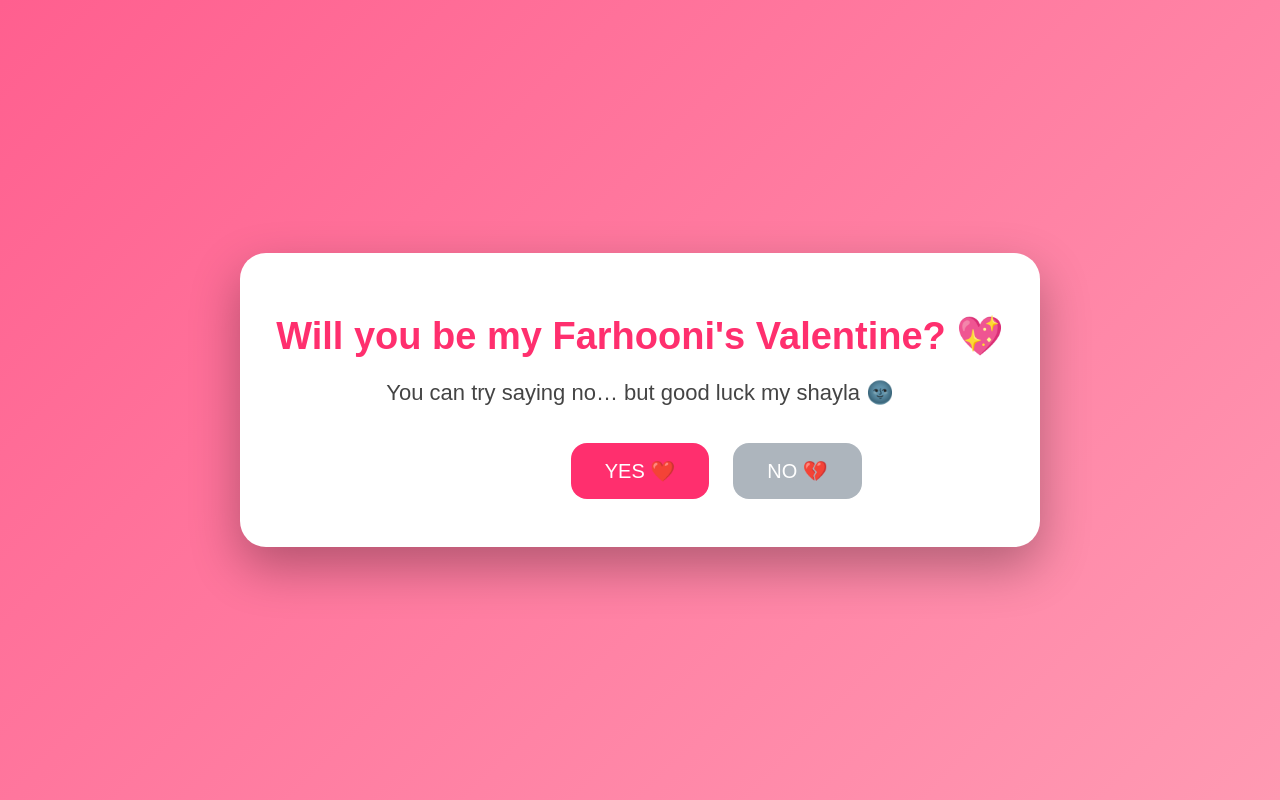
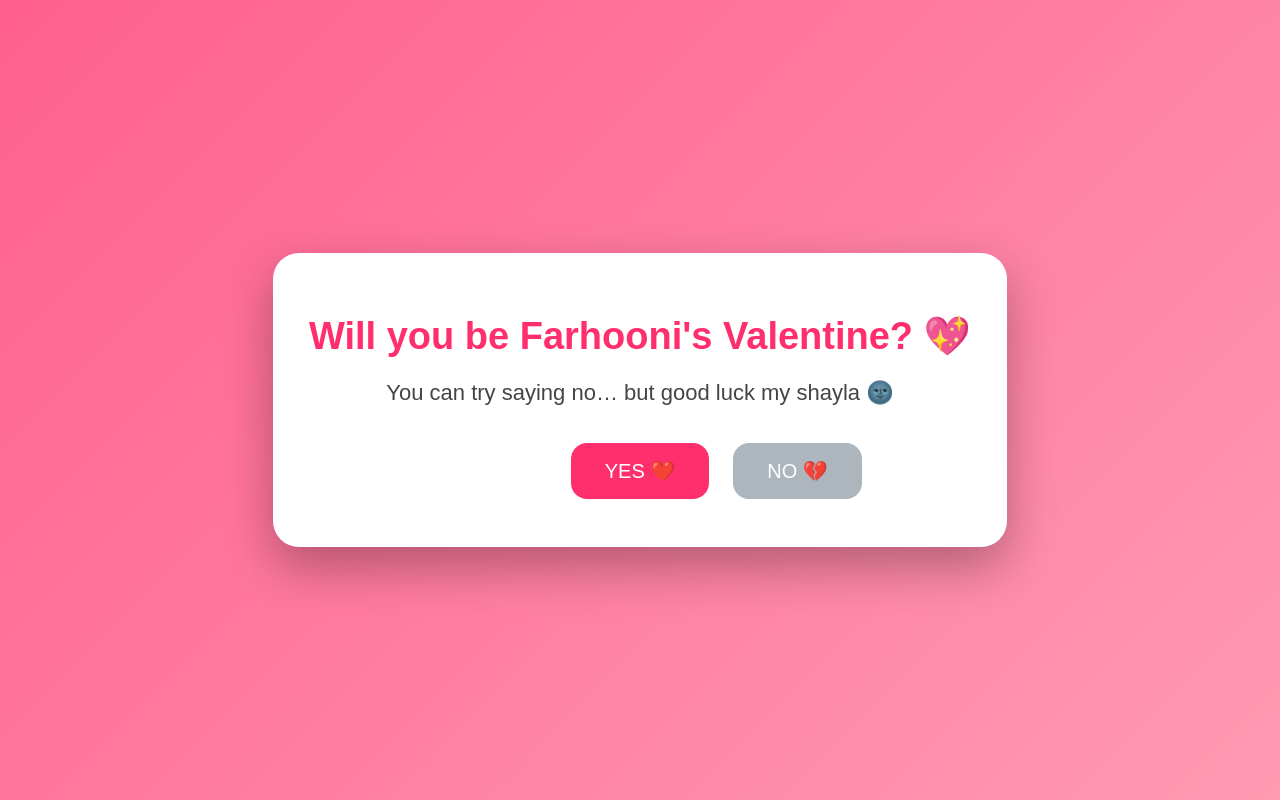
Before and after one commit to Farhan9565/Valentine-, a plain HTML site: page index.html in a window 1280 px wide. Drawn offline with Linux system fonts and the light colour scheme.

Commit message:
Update index.html

```diff
--- a/index.html
+++ b/index.html
@@ -89,7 +89,7 @@ pointer-events: none;
 <canvas id="boom"></canvas>
 
 <div class="box" id="question">
-<h1>Will you be my Farhooni's Valentine? 💖</h1>
+<h1>Will you be Farhooni's Valentine? 💖</h1>
 <p>You can try saying no… but good luck my shayla 🌚</p>
 <button id="yes">YES ❤️</button>
 <button id="no">NO 💔</button>
```
